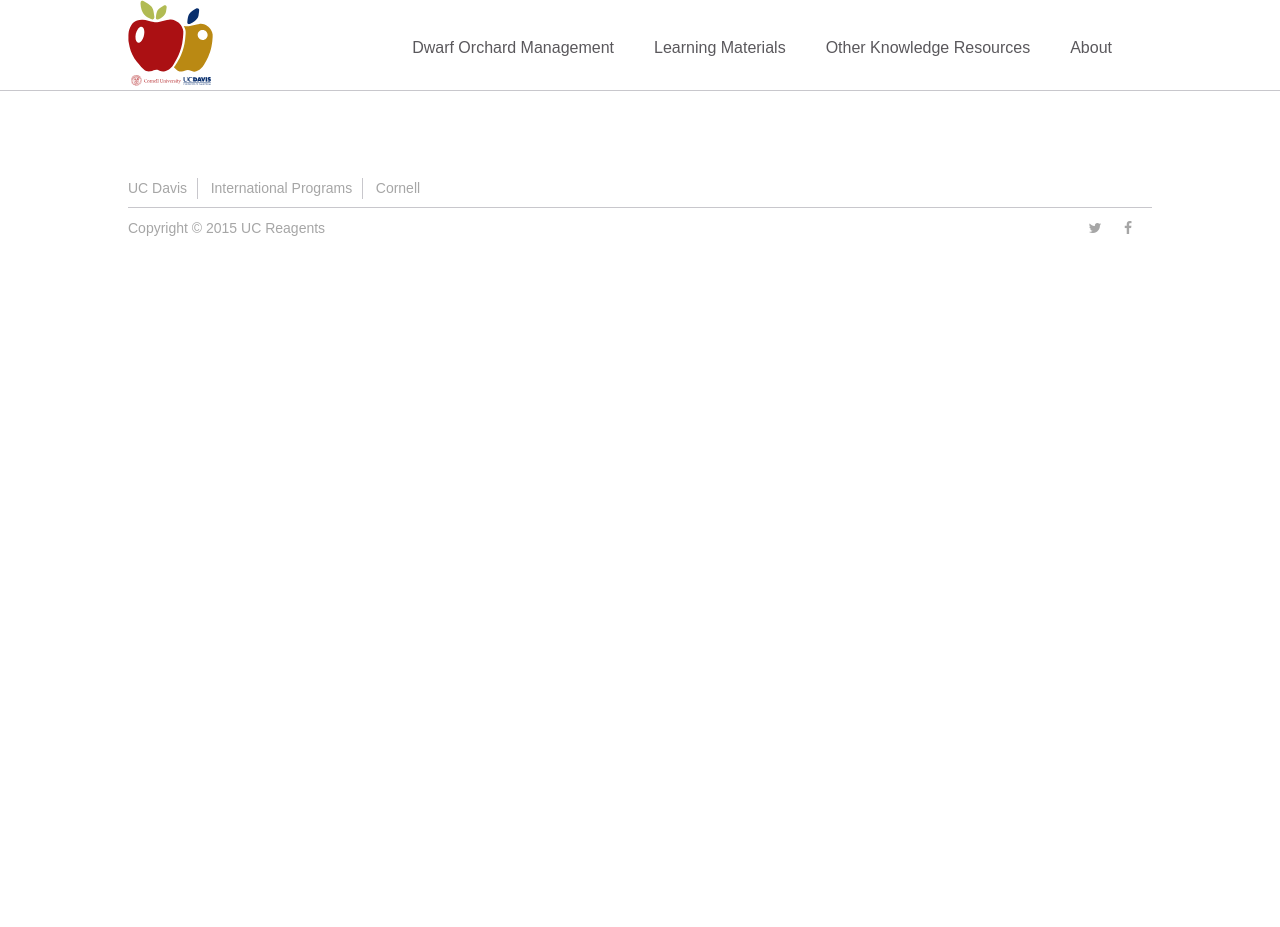
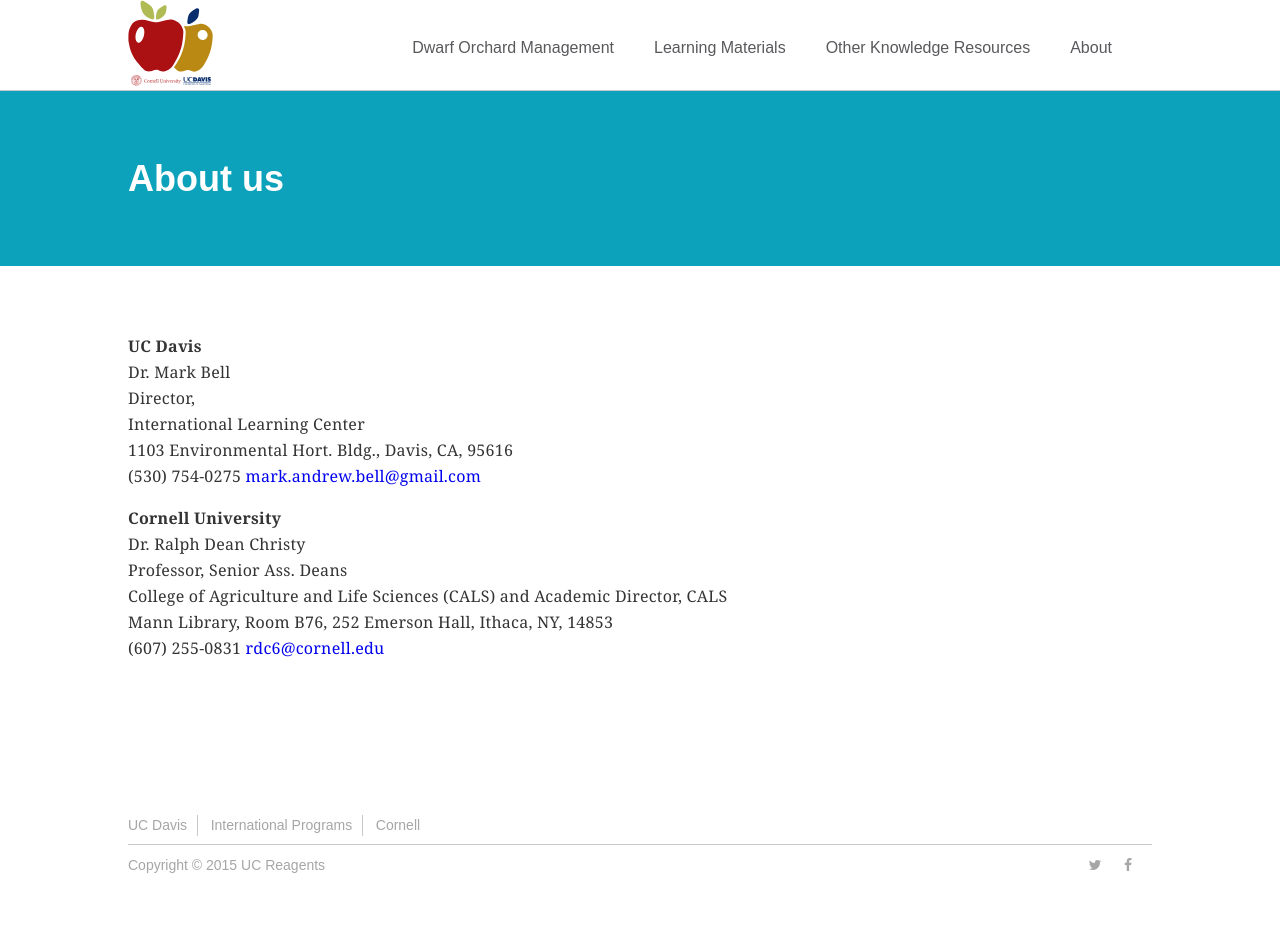
Before and after one commit to ucdavis/echinaapple, a Jekyll site: the page built from about/index.html, in a window 1280 px wide. Built offline with Jekyll 4.4.1, drawn with Linux system fonts in a browser that asks for light colours; nearby versions of some CDN libraries; before the commit the page ends 900 px from its top, so only the background shows below that.

Commit message:
contact cards

```diff
--- a/_includes/header.html
+++ b/_includes/header.html
@@ -34,11 +34,11 @@
             </li>
             <li><a href="/">Other Knowledge Resources</a></li>
             <li>
-                <a href="/" aria-haspopup="true">About</a>
-                <ul class="submenu">
+                <a href="/about" aria-haspopup="true">About</a>
+  <!--               <ul class="submenu">
                     <li><a href="/">About the Project</a></li>
                     <li><a href="/">Contact us</a></li>
-                </ul>
+                </ul> -->
             </li>
         </ul>
     </nav>
--- /dev/null
+++ b/about/index.html
@@ -0,0 +1,36 @@
+---
+layout: landing
+title: About E-China
+---
+<div class="banner">
+  <div class="banner_contents">
+    <h1>About us</h1>
+  </div>
+</div>
+<div class="main">
+  <div class="main_contents">
+    <div class="left_col">
+
+    </div>
+    <div class="right_col">
+      <div class="namecard">
+         <p><b>UC Davis</b></br>
+          Dr. Mark Bell </br>
+          Director, </br>
+          International Learning Center</br>
+          1103 Environmental Hort. Bldg., Davis, CA, 95616 </br>
+          (530) 754-0275 <a href="emailto:mark.andrew.bell@gmail.com">mark.andrew.bell@gmail.com</a>
+          </p>
+      </div>
+      <div class="namecard">
+         <p><b>Cornell University</b></br>
+          Dr. Ralph Dean Christy</br>
+          Professor, Senior Ass. Deans</br>
+          College of Agriculture and Life Sciences (CALS) and Academic Director, CALS</br>
+          Mann Library, Room B76, 252 Emerson Hall, Ithaca, NY, 14853</br>
+          (607) 255-0831 <a href="emailto:rdc6@cornell.edu">rdc6@cornell.edu</a>
+          </p>
+      </div>
+    </div>
+  </div>
+</div>
```
Also changed, not shown: 5 other files.
